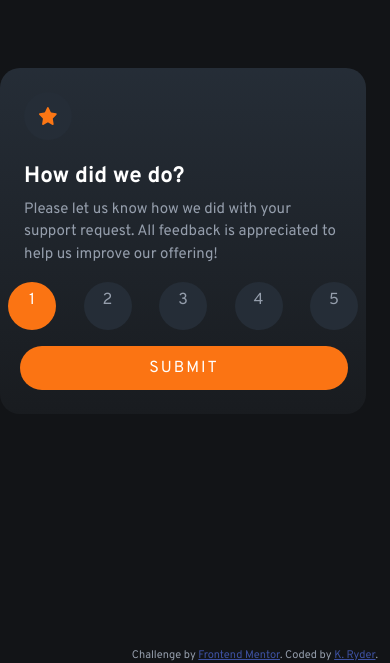
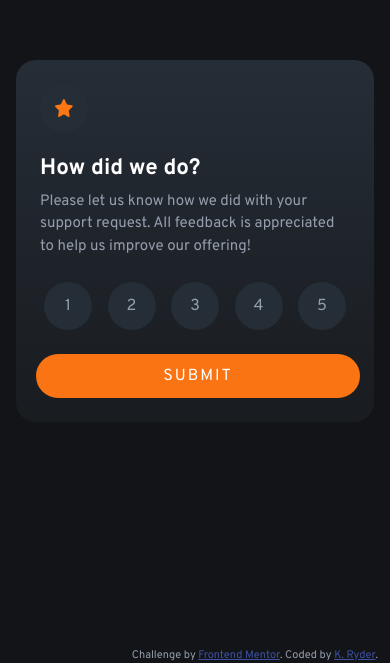
Before and after one commit to kryde507/fem-rating-challenge, a plain HTML site: page index.html in a window 390 px wide. Shown: the part 181-844 px from the top of the page. Drawn offline with nearby package versions, Linux system fonts and the light colour scheme.

Commit message:
JS functionality and Responsive design
Added the JS functionality for submitting a rating. Adjusted the design to be responsive

```diff
--- a/app.css
+++ b/app.css
@@ -33,7 +33,9 @@
 
         .btn-secondary.round{
             color:hsl(217, 12%, 63%);
+            line-height: 2.25;
         }
+
         .btn-secondary.round:hover{
             background-color: hsl(217, 12%, 63%);
             color:hsl(0, 0%, 100%);
@@ -57,7 +59,7 @@
             text-transform: uppercase;
             border-radius: 22px;
             height: 44px;
-            width: 20.5rem;
+            width: 20.25rem;
             letter-spacing: 2px;
         }
          #submit:hover {
--- a/app.js
+++ b/app.js
@@ -2,13 +2,14 @@ const submitForm = document.querySelector("#submit");
 const mainCard = document.querySelector("#main-card");
 const secondaryCard = document.querySelector("#secondary-card");
 const ratingForm = document.querySelector("#rating");
-let selectedRating = document.querySelector("input[name='rating']:checked").value;
+
 
 
 ratingForm.addEventListener('submit', function (e) {
-    e.preventDefault;
+    e.preventDefault();
     mainCard.classList.add('visually-hidden');
     secondaryCard.classList.remove('visually-hidden');
+    let selectedRating = document.querySelector("input[name='btnradio']:checked").value;
     let finalRating = document.querySelector("#final-rating");
     finalRating.innerText = selectedRating;
     console.log(selectedRating);
--- a/index.html
+++ b/index.html
@@ -18,7 +18,7 @@
 <body>
 
     <!-- Rating state start -->
-    <div class="container-fluid justify-content-center align-items-center row" id="main-card">
+    <div class="container-fluid justify-content-center align-items-center row g-0 px-3" id="main-card">
         <div class="card p-2">
             <div class="container row justify-content-center align-items-center g-0 m-3 mb-2 round" id="star"><img
                     src="images/icon-star.svg" alt="star icon" id="star-icon"></div>
@@ -31,50 +31,25 @@
             </div>
             <section class="container-fluid">
                 <form action="#" id="rating">
-                    <div class="justify-content-between text-center pb-3 row row-cols-auto" role="group"
+                    <div class="justify-content-between pb-3 m-2 row row-cols-auto" role="group"
                         aria-label="Basic radio toggle button group">
-                        <!-- <div class="btn-group" role="group" aria-label="Basic radio toggle button group"> -->
-                        <input type="radio" class="btn-check" name="btnradio" id="btnradio1" autocomplete="off" checked>
+                        <input type="radio" class="btn-check" name="btnradio" id="btnradio1" value="1"
+                            autocomplete="off">
                         <label class="btn btn-secondary round" for="btnradio1">1</label>
-
-                        <input type="radio" class="btn-check" name="btnradio" id="btnradio2" autocomplete="off">
+                        <input type="radio" class="btn-check" name="btnradio" id="btnradio2" value="2"
+                            autocomplete="off">
                         <label class="btn btn-secondary round" for="btnradio2">2</label>
-
-                        <input type="radio" class="btn-check" name="btnradio" id="btnradio3" autocomplete="off">
+                        <input type="radio" class="btn-check" name="btnradio" id="btnradio3" value="3"
+                            autocomplete="off">
                         <label class="btn btn-secondary round" for="btnradio3">3</label>
-
-
-                        <input type="radio" class="btn-check" name="btnradio" id="btnradio4" autocomplete="off">
+                        <input type="radio" class="btn-check" name="btnradio" id="btnradio4" value="4"
+                            autocomplete="off">
                         <label class="btn btn-secondary round" for="btnradio4">4</label>
-
-                        <input type="radio" class="btn-check" name="btnradio" id="btnradio5" autocomplete="off">
+                        <input type="radio" class="btn-check" name="btnradio" id="btnradio5" value="5"
+                            autocomplete="off">
                         <label class="btn btn-secondary round" for="btnradio5">5</label>
-                        <!-- </div> -->
-
-
-
-                        <!-- <input type="radio" value="1" id="star1" name="rating" class="visually-hidden" checked>
-                        <label for="star1">
-                            <span class="round col">1</span>
-                        </label>
-                        <input type="radio" value="2" id="star2" name="rating" class="visually-hidden">
-                        <label for="star2">
-                            <span class="round col">2</span>
-                        </label>
-                        <input type="radio" value="3" id="star3" name="rating" class="visually-hidden">
-                        <label for="star3">
-                            <span class="round col">3</span>
-                        </label>
-                        <input type="radio" value="4" id="star4" name="rating" class="visually-hidden">
-                        <label for="star4">
-                            <span class="round col">4</span>
-                        </label>
-                        <input type="radio" value="5" id="star5" name="rating" class="visually-hidden">
-                        <label for="star5">
-                            <span class="round col">5</span>
-                        </label> -->
                     </div>
-                    <div class="d-grip gap-2 text-center pb-3">
+                    <div class="text-center pb-3">
                         <button type="submit" class="btn btn-primary" id="submit">Submit</button>
                     </div>
                 </form>
@@ -87,7 +62,8 @@
     <!-- Rating state end -->
 
     <!-- Thank you state start -->
-    <div class="container-fluid justify-content-center visually-hidden align-items-center row" id="secondary-card">
+    <div class="container-fluid justify-content-center visually-hidden align-items-center g-0 px-3 row"
+        id="secondary-card">
         <div class="card p-1 text-center">
             <img src="images/illustration-thank-you.svg" id="thanks-img" class="mx-auto card-img-top my-3"
                 alt="Illustration of a form being sent to a computer">
@@ -119,30 +95,3 @@
 </body>
 
 </html>
-
-
-
-<!-- <input type="radio" value="1" id="star1" name="rating" class="visually-hidden" checked>
-<label for="star1">
-    <span class="visually-hidden">1 star</span>
-    <button id="1star" class="btn btn-secondary round col">1</button>
-</label>
-<input type="radio" value="2" id="star2" name="rating" class="visually-hidden">
-<label for="star2">
-    <span class="visually-hidden">2 star</span>
-    <button id="2star" class="btn btn-secondary round col">2</button>
-</label>
-<input type="radio" value="3" id="star3" name="rating" class="visually-hidden">
-<label for="star3">
-    <span class="visually-hidden">3 star</span>
-    <button id="3star" class="btn btn-secondary round col">3</button>
-</label>
-<input type="radio" value="4" id="star4" name="rating" class="visually-hidden">
-<label for="star4">
-    <span class="visually-hidden">4 star</span>
-    <button id="4star" class="btn btn-secondary round col">4</button>
-    <input type="radio" value="5" id="star5" name="rating" class="visually-hidden">
-    <label for="star5">
-        <span class="visually-hidden">5 star</span>
-        <button id="5star" class="btn btn-secondary round col">5</button>
-    </label> -->
```
